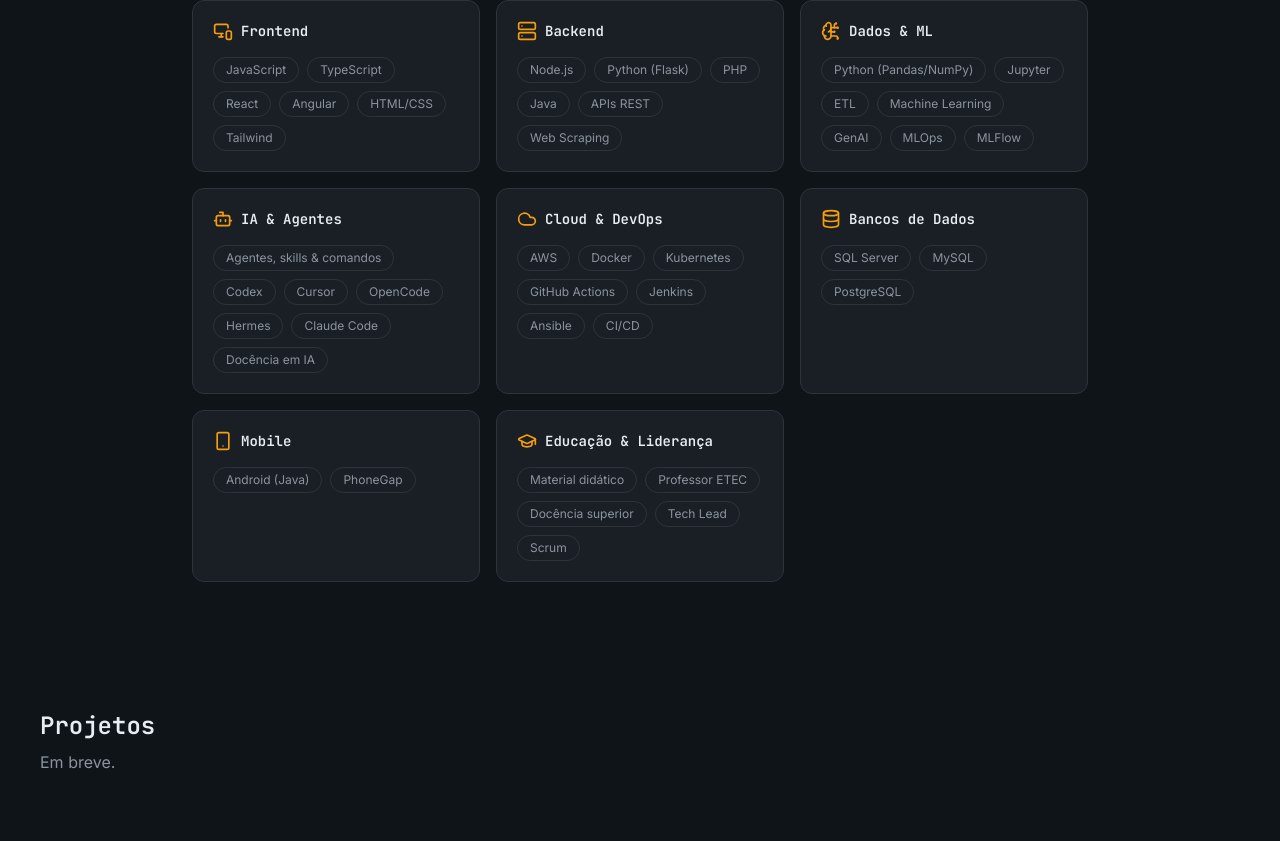
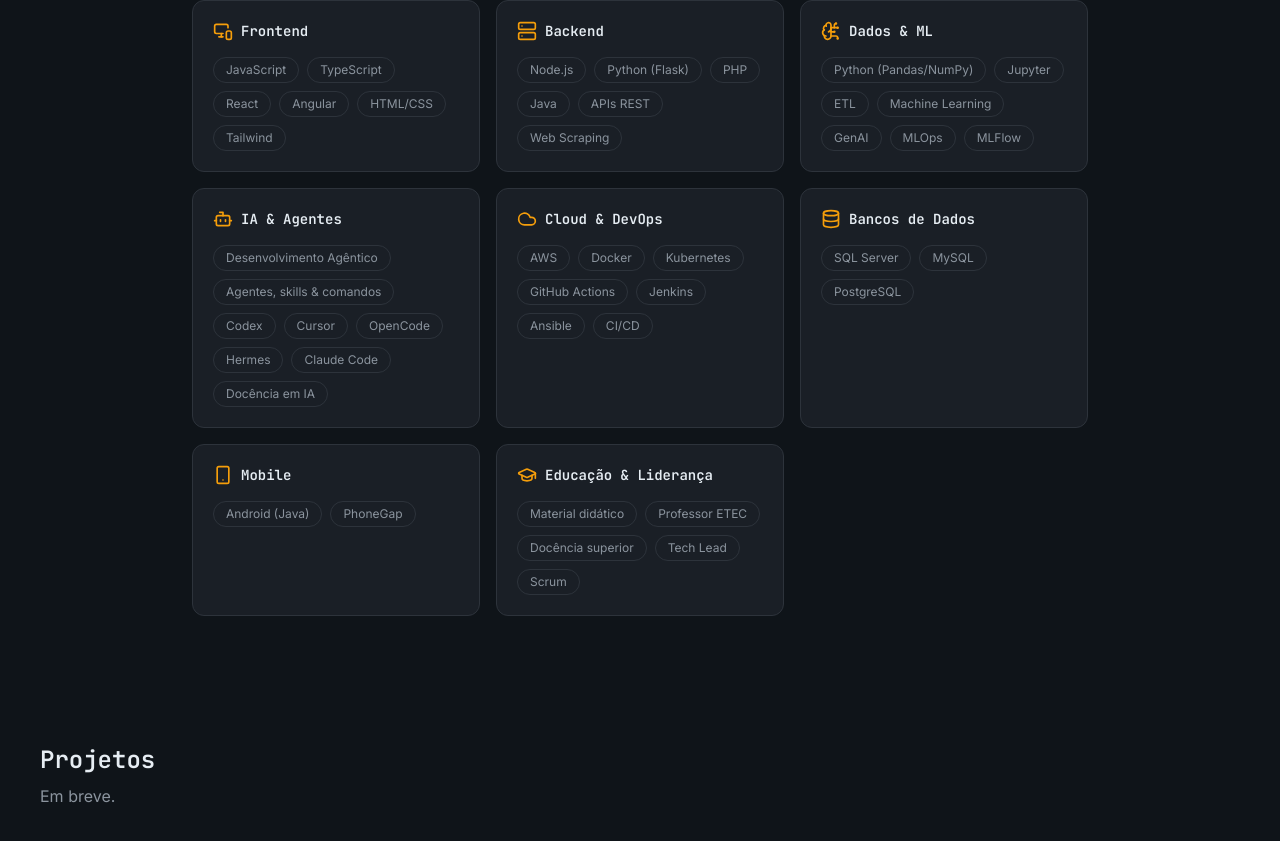
Before and after one commit to dlpires/portfolio, a Next.js app: page / in a window 1280 px wide. Shown: the part 1830-2671 px from the top of the page. Built offline with nearby package versions, Linux system fonts and the light colour scheme.

Commit message:
feat(skills): add agentic development to AI category

```diff
--- a/src/data/skills.ts
+++ b/src/data/skills.ts
@@ -42,6 +42,7 @@
     title: "IA & Agentes",
     icon: "ai",
     skills: [
+      "Desenvolvimento Agêntico",
       "Agentes, skills & comandos",
       "Codex",
       "Cursor",
```
